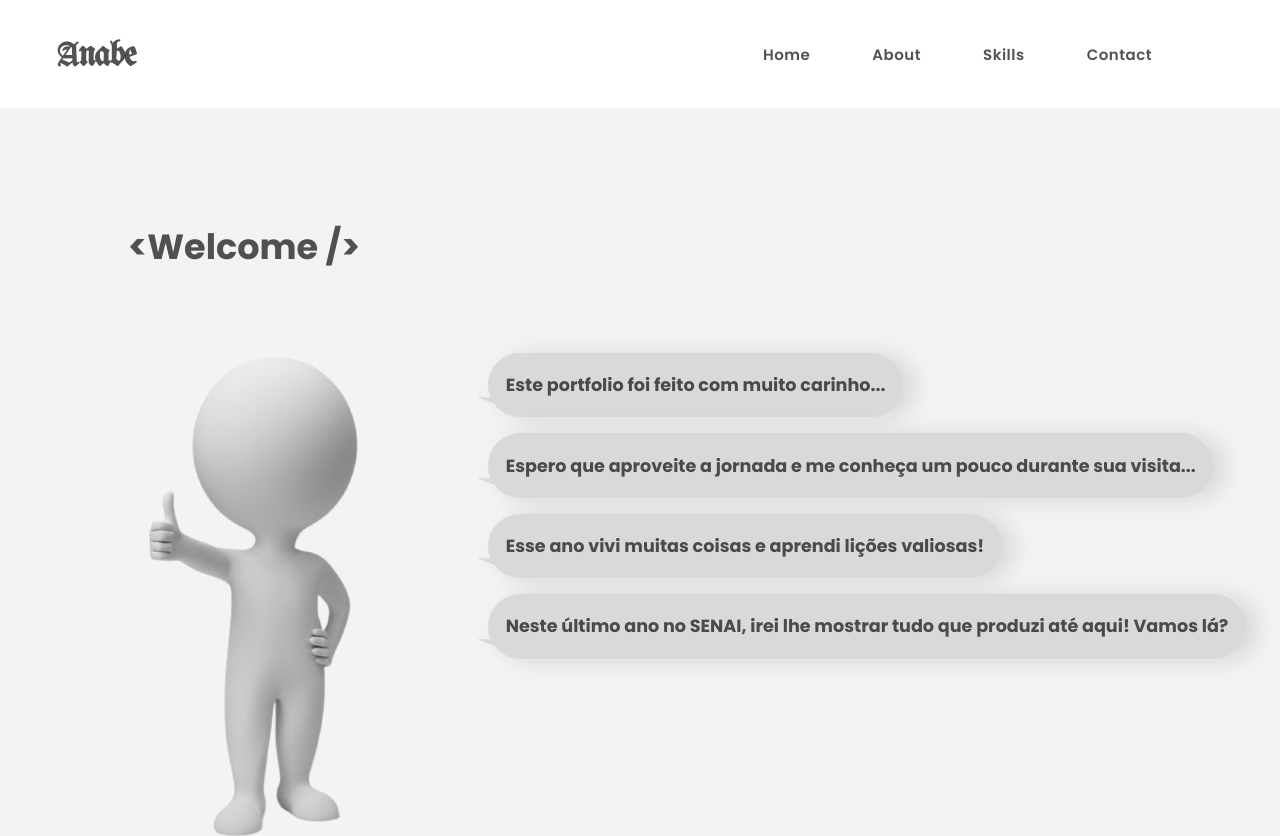
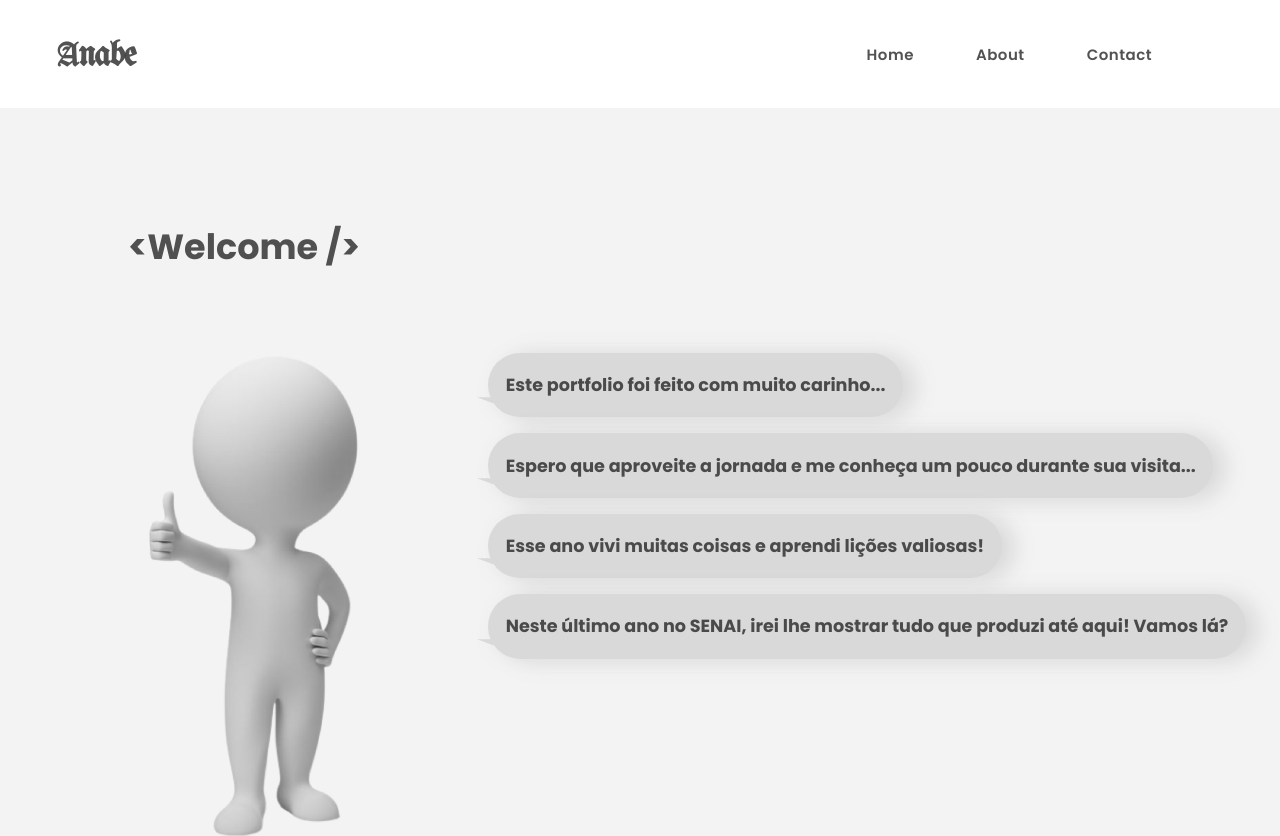
Before and after one commit to lightsource713/portfolio-pessol, a React (Vite) app: page /about in a window 1280 px wide. Shown: the top 836 px of the page. Built offline with nearby package versions, Linux system fonts and the light colour scheme; no server answers.

Commit message:
:ok_hand: update

```diff
--- a/src/components/Header/index.tsx
+++ b/src/components/Header/index.tsx
@@ -1,5 +1,5 @@
 import './Header.css'
-import { Link } from 'react-scroll'
+// import { Link } from 'react-scroll'
 import { NavLink } from 'react-router-dom'
 // import { DarkMode } from '../DarkMode'
 
@@ -14,7 +14,7 @@ export default function Header() {
                 <div className="links">
                     <NavLink to="/">Home</NavLink>
                     <NavLink to="/about">About</NavLink>
-                    <Link to="skills">Skills</Link>
+                    {/* <Link to="skills">Skills</Link> */}
                     <NavLink to="/about/contact">Contact</NavLink>
                     {/* <DarkMode /> */}
                 </div>
```
